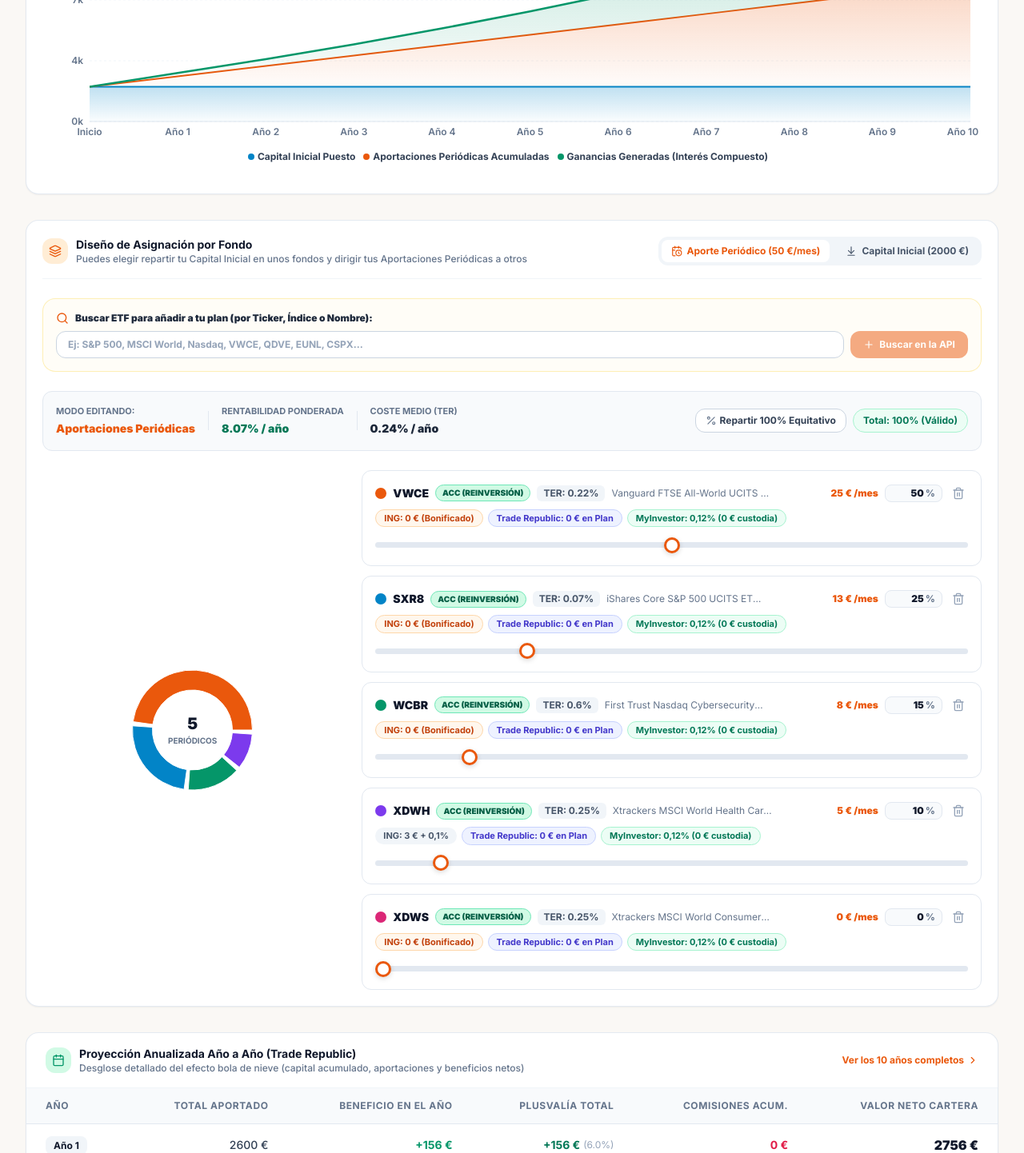
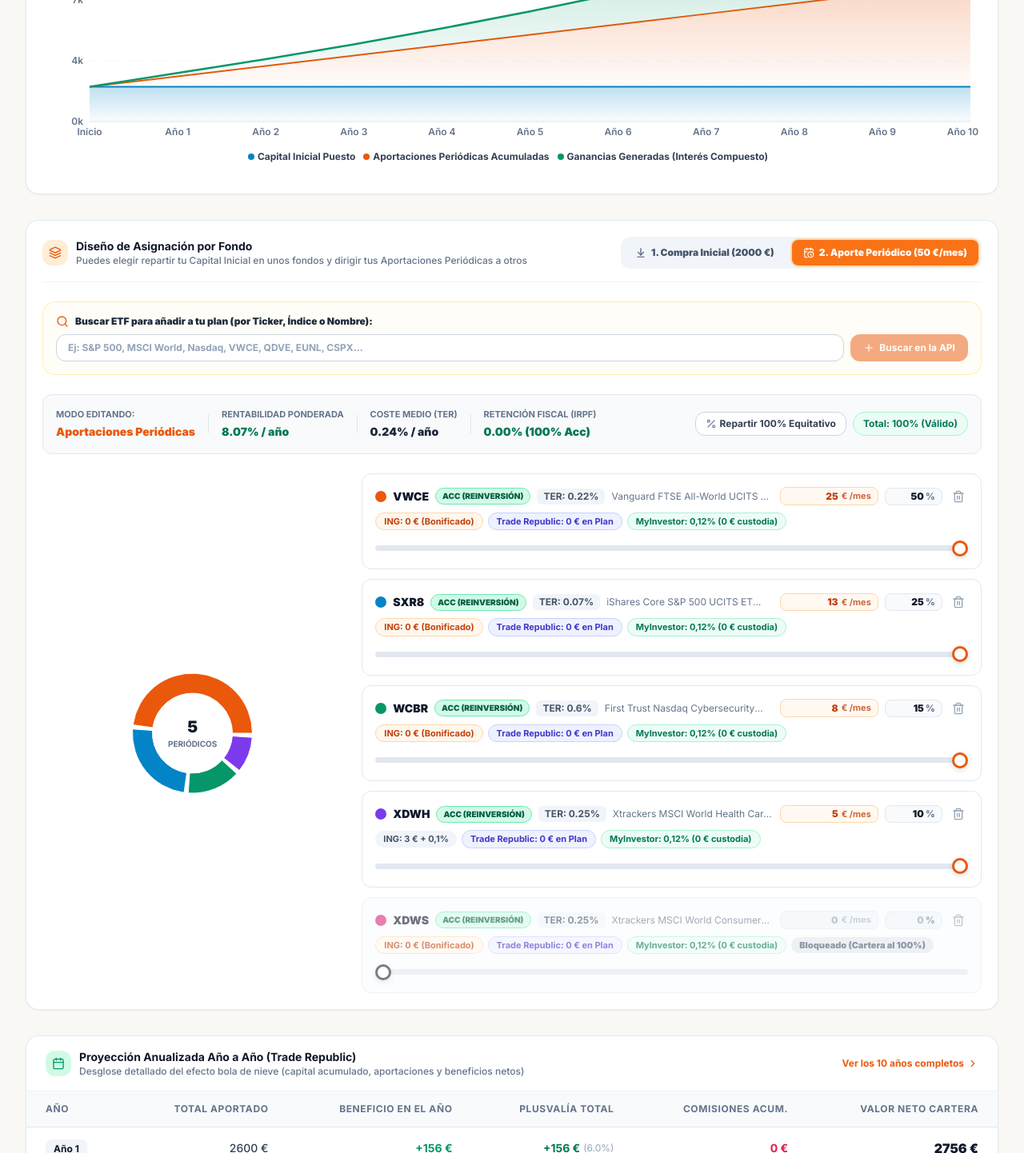
Before and after one commit to aolivari/eftsimulator, a React (Vite) app: page / in a window 1280 px wide. Shown: the part 1163-2605 px from the top of the page at 80% size. Built offline with nearby package versions, Linux system fonts and the light colour scheme.

Commit message:
mejoras en como podemos desarrollar el plan de inversion

```diff
--- a/src/components/ETFSimulator.tsx
+++ b/src/components/ETFSimulator.tsx
@@ -69,8 +69,9 @@ export default function ETFSimulator() {
   // Sincronizar rentabilidad y número de ETFs desde la asignación de cartera
   const handleEtfChange = (updatedEtfs: ETFAsset[]) => {
     setEtfs(updatedEtfs);
+    const activeTotal = updatedEtfs.reduce((s, e) => s + (e.recurringWeight ?? e.weight), 0) || 100;
     const weightedReturn = updatedEtfs.reduce(
-      (sum, e) => sum + (e.expectedReturn * e.weight) / 100,
+      (sum, e) => sum + (e.expectedReturn * (e.recurringWeight ?? e.weight)) / activeTotal,
       0
     );
     setParams((prev) => ({
--- a/src/components/PortfolioAllocation.tsx
+++ b/src/components/PortfolioAllocation.tsx
@@ -24,12 +24,30 @@ export default function PortfolioAllocation({ etfs, onChange, monthlyAmount, ini
   const totalInitial = etfs.reduce((sum, e) => sum + (e.initialWeight ?? e.weight), 0);
   const currentTotal = allocationTab === 'recurring' ? totalRecurring : totalInitial;
 
-  const weightedReturn = etfs.reduce((sum, e) => sum + (e.expectedReturn * (e.recurringWeight ?? e.weight)) / 100, 0);
-  const weightedTER = etfs.reduce((sum, e) => sum + (e.ter * (e.recurringWeight ?? e.weight)) / 100, 0);
+  const currentWeights = etfs.map(e => ({
+    ...e,
+    activeWeight: allocationTab === 'recurring' ? (e.recurringWeight ?? e.weight) : (e.initialWeight ?? e.weight)
+  }));
+  const activeTotal = currentWeights.reduce((s, e) => s + e.activeWeight, 0) || 100;
+  const weightedReturn = currentWeights.reduce((sum, e) => sum + (e.expectedReturn * e.activeWeight) / activeTotal, 0);
+  const weightedTER = currentWeights.reduce((sum, e) => sum + (e.ter * e.activeWeight) / activeTotal, 0);
+  const taxDragPct = currentWeights.reduce((sum, e) => {
+    if (e.dividendPolicy === 'dist') {
+      const yieldRate = e.dividendYield ?? 2.5;
+      return sum + (e.activeWeight / activeTotal) * yieldRate * 0.19;
+    }
+    return sum;
+  }, 0);
 
-  // Cambiar el peso según la pestaña activa
+  // Cambiar el peso según la pestaña activa asegurando que el total no supere 100%
   const handleWeightChange = (id: string, newWeight: number) => {
-    const val = Math.max(0, newWeight);
+    const otherSum = etfs
+      .filter((e) => e.id !== id)
+      .reduce((sum, e) => sum + (allocationTab === 'recurring' ? (e.recurringWeight ?? e.weight) : (e.initialWeight ?? e.weight)), 0);
+
+    const maxAllowed = Math.max(0, 100 - otherSum);
+    const val = Math.max(0, Math.min(maxAllowed, newWeight));
+
     const updated = etfs.map((e) => {
       if (e.id !== id) return e;
       if (allocationTab === 'recurring') {
@@ -39,6 +57,14 @@ export default function PortfolioAllocation({ etfs, onChange, monthlyAmount, ini
       }
     });
     onChange(updated);
+  };
+
+  // Cambiar directamente por importe en euros
+  const handleAmountChange = (id: string, newAmount: number) => {
+    const totalBase = allocationTab === 'recurring' ? monthlyAmount : initialCapital;
+    if (totalBase <= 0) return;
+    const computedWeight = Math.round((Math.max(0, newAmount) / totalBase) * 100);
+    handleWeightChange(id, computedWeight);
   };
 
   // Repartir equitativamente
@@ -189,27 +215,27 @@ export default function PortfolioAllocation({ etfs, onChange, monthlyAmount, ini
         {/* Selector de tipo de asignación (Inicial vs Periódico) */}
         <div className="flex items-center gap-2 bg-slate-100 p-1 rounded-xl">
           <button
+            onClick={() => setAllocationTab('initial')}
+            className={`flex items-center gap-1.5 px-3.5 py-2 rounded-lg text-xs font-black transition cursor-pointer ${
+              allocationTab === 'initial'
+                ? 'bg-sky-600 text-white shadow-sm ring-2 ring-sky-200'
+                : 'text-slate-600 hover:text-slate-900 hover:bg-slate-200/60'
+            }`}
+          >
+            <ArrowDownToLine className="w-3.5 h-3.5" />
+            <span>1. Compra Inicial ({initialCapital.toLocaleString('es-ES')} €)</span>
+          </button>
+
+          <button
             onClick={() => setAllocationTab('recurring')}
-            className={`flex items-center gap-1.5 px-3 py-1.5 rounded-lg text-xs font-bold transition cursor-pointer ${
+            className={`flex items-center gap-1.5 px-3.5 py-2 rounded-lg text-xs font-black transition cursor-pointer ${
               allocationTab === 'recurring'
-                ? 'bg-white text-orange-600 shadow-xs'
-                : 'text-slate-600 hover:text-slate-900'
+                ? 'bg-orange-500 text-white shadow-sm ring-2 ring-orange-200'
+                : 'text-slate-600 hover:text-slate-900 hover:bg-slate-200/60'
             }`}
           >
             <CalendarClock className="w-3.5 h-3.5" />
-            <span>Aporte Periódico ({monthlyAmount.toLocaleString('es-ES')} €/mes)</span>
-          </button>
-
-          <button
-            onClick={() => setAllocationTab('initial')}
-            className={`flex items-center gap-1.5 px-3 py-1.5 rounded-lg text-xs font-bold transition cursor-pointer ${
-              allocationTab === 'initial'
-                ? 'bg-white text-sky-600 shadow-xs'
-                : 'text-slate-600 hover:text-slate-900'
-            }`}
-          >
-            <ArrowDownToLine className="w-3.5 h-3.5" />
-            <span>Capital Inicial ({initialCapital.toLocaleString('es-ES')} €)</span>
+            <span>2. Aporte Periódico ({monthlyAmount.toLocaleString('es-ES')} €/mes)</span>
           </button>
         </div>
       </div>
@@ -305,6 +331,15 @@ export default function PortfolioAllocation({ etfs, onChange, monthlyAmount, ini
             <span className="text-[11px] uppercase text-slate-500 font-bold block">Coste Medio (TER)</span>
             <span className="text-sm font-black text-slate-800">{weightedTER.toFixed(2)}% / año</span>
           </div>
+
+          <div className="h-6 w-px bg-slate-200 hidden sm:block" />
+
+          <div>
+            <span className="text-[11px] uppercase text-slate-500 font-bold block">Retención Fiscal (IRPF)</span>
+            <span className={`text-sm font-black ${taxDragPct > 0 ? 'text-amber-600' : 'text-emerald-700'}`}>
+              {taxDragPct > 0 ? `-${taxDragPct.toFixed(2)}% / año (Dist)` : '0.00% (100% Acc)'}
+            </span>
+          </div>
         </div>
 
         <div className="flex items-center gap-2">
@@ -368,9 +403,20 @@ export default function PortfolioAllocation({ etfs, onChange, monthlyAmount, ini
               ? (etf.recurringWeight ?? etf.weight)
               : (etf.initialWeight ?? etf.weight);
 
+            const otherSum = etfs
+              .filter((e) => e.id !== etf.id)
+              .reduce((sum, e) => sum + (allocationTab === 'recurring' ? (e.recurringWeight ?? e.weight) : (e.initialWeight ?? e.weight)), 0);
+
+            const maxAllowed = Math.max(0, 100 - otherSum);
+            const isBlockedAtZero = maxAllowed === 0 && currentWeight === 0;
+
             const moneyAssigned = allocationTab === 'recurring'
               ? (monthlyAmount * currentWeight) / 100
               : (initialCapital * currentWeight) / 100;
+
+            const maxMoneyAllowed = allocationTab === 'recurring'
+              ? (monthlyAmount * maxAllowed) / 100
+              : (initialCapital * maxAllowed) / 100;
 
             const cond = etf.brokerConditions;
             const isIngFree = cond?.ing?.isPromo;
@@ -379,7 +425,11 @@ export default function PortfolioAllocation({ etfs, onChange, monthlyAmount, ini
             return (
               <div
                 key={etf.id}
-                className="bg-white p-4 rounded-xl border border-slate-200 shadow-xs hover:border-slate-300 transition"
+                className={`p-4 rounded-xl border transition shadow-xs ${
+                  isBlockedAtZero
+                    ? 'bg-slate-50/70 border-slate-200 opacity-60'
+                    : 'bg-white border-slate-200 hover:border-slate-300'
+                }`}
               >
                 <div className="flex items-center justify-between gap-2 mb-2">
                   <div className="flex items-center gap-2 min-w-0">
@@ -412,17 +462,43 @@ export default function PortfolioAllocation({ etfs, onChange, monthlyAmount, ini
                   </div>
 
                   <div className="flex items-center gap-2 flex-shrink-0">
-                    <span className={`text-xs font-black ${allocationTab === 'recurring' ? 'text-orange-600' : 'text-sky-600'}`}>
-                      {moneyAssigned.toFixed(0)} € {allocationTab === 'recurring' ? '/mes' : 'inicial'}
-                    </span>
-                    <div className="flex items-center bg-slate-50 border border-slate-200 rounded-lg px-2 py-0.5">
+                    {/* Input manual en Euros */}
+                    <div className={`flex items-center rounded-lg px-2 py-0.5 border ${
+                      isBlockedAtZero
+                        ? 'bg-slate-100 border-slate-200 text-slate-400'
+                        : allocationTab === 'recurring'
+                          ? 'bg-orange-50/70 border-orange-200 text-orange-700'
+                          : 'bg-sky-50/70 border-sky-200 text-sky-700'
+                    }`}>
                       <input
                         type="number"
                         min="0"
-                        max="100"
-                        value={currentWeight}
-                        onChange={(e) => handleWeightChange(etf.id, Number(e.target.value))}
-                        className="w-10 bg-transparent text-right font-black text-slate-900 text-xs focus:outline-none"
+                        max={Math.round(maxMoneyAllowed)}
+                        step="1"
+                        disabled={isBlockedAtZero}
+                        value={moneyAssigned === 0 ? '' : Math.round(moneyAssigned)}
+                        placeholder="0"
+                        onChange={(e) => handleAmountChange(etf.id, Number(e.target.value) || 0)}
+                        className="w-16 bg-transparent text-right font-black text-xs focus:outline-none [appearance:textfield] [&::-webkit-outer-spin-button]:appearance-none [&::-webkit-inner-spin-button]:appearance-none disabled:cursor-not-allowed"
+                      />
+                      <span className="text-[11px] font-bold ml-1 opacity-80 whitespace-nowrap">
+                        € {allocationTab === 'recurring' ? '/mes' : 'inicial'}
+                      </span>
+                    </div>
+
+                    {/* Input manual en Porcentaje */}
+                    <div className={`flex items-center border rounded-lg px-2 py-0.5 ${
+                      isBlockedAtZero ? 'bg-slate-100 border-slate-200 text-slate-400' : 'bg-slate-50 border-slate-200'
+                    }`}>
+                      <input
+                        type="number"
+                        min="0"
+                        max={maxAllowed}
+                        disabled={isBlockedAtZero}
+                        value={currentWeight === 0 ? '' : currentWeight}
+                        placeholder="0"
+                        onChange={(e) => handleWeightChange(etf.id, Number(e.target.value) || 0)}
+                        className="w-10 bg-transparent text-right font-black text-slate-900 text-xs focus:outline-none [appearance:textfield] [&::-webkit-outer-spin-button]:appearance-none [&::-webkit-inner-spin-button]:appearance-none disabled:cursor-not-allowed disabled:text-slate-400"
                       />
                       <span className="text-xs text-slate-500 font-bold ml-0.5">%</span>
                     </div>
@@ -455,16 +531,29 @@ export default function PortfolioAllocation({ etfs, onChange, monthlyAmount, ini
                   <span className="inline-flex items-center gap-1 text-[11px] px-2.5 py-0.5 rounded-full font-bold bg-emerald-50 text-emerald-700 border border-emerald-200">
                     MyInvestor: 0,12% (0 € custodia)
                   </span>
+
+                  {isBlockedAtZero && (
+                    <span className="inline-flex items-center gap-1 text-[11px] px-2.5 py-0.5 rounded-full font-black bg-slate-200 text-slate-600">
+                      Bloqueado (Cartera al 100%)
+                    </span>
+                  )}
                 </div>
 
-                {/* Slider */}
+                {/* Slider con tope dinámico max={maxAllowed} */}
                 <input
                   type="range"
                   min="0"
-                  max="100"
+                  max={maxAllowed}
+                  disabled={isBlockedAtZero}
                   value={currentWeight}
                   onChange={(e) => handleWeightChange(etf.id, Number(e.target.value))}
-                  className={`w-full h-2 rounded-full cursor-pointer mt-1 ${allocationTab === 'recurring' ? 'accent-orange-500 bg-orange-100' : 'accent-sky-500 bg-sky-100'}`}
+                  className={`w-full h-2 rounded-full mt-1 ${
+                    isBlockedAtZero
+                      ? 'bg-slate-200 accent-slate-400 cursor-not-allowed'
+                      : allocationTab === 'recurring'
+                        ? 'accent-orange-500 bg-orange-100 cursor-pointer'
+                        : 'accent-sky-500 bg-sky-100 cursor-pointer'
+                  }`}
                 />
               </div>
             );
--- a/src/data/etfList.ts
+++ b/src/data/etfList.ts
@@ -1,3 +1,5 @@
+import type { ETFAsset } from '../types';
+
 export interface BrokerOffer {
   brokerId: string;
   brokerName: string;
@@ -5,26 +7,7 @@ export interface BrokerOffer {
   isZeroFeePromo: boolean; // Si entra en la lista de 0€ (ej. ING selección, Trade Republic Sparplan, MyInvestor sin custodia)
   notes: string;
 }
-
-export interface ETFAsset {
-  id: string;
-  ticker: string;
-  name: string;
-  category: 'core' | 'satellite';
-  sectorOrTheme: string;
-  ter: number; // Tasa de gastos anual (ej: 0.20%)
-  expectedReturn: number; // Rentabilidad esperada media anual %
-  weight: number; // Porcentaje de asignación (0-100)
-  isin?: string;
-  description?: string;
-  // Ofertas específicas por cada bróker para este ETF concreto
-  brokerConditions: {
-    ing: { isPromo: boolean; buyFee: number; note: string };
-    myinvestor: { isPromo: boolean; buyFeeRate: number; note: string };
-    traderepublic: { isSavingsPlanEligible: boolean; buyFee: number; note: string };
-    banca_tradicional: { buyFee: number; note: string };
-  };
-}
+export type { ETFAsset };
 
 export const POPULAR_ETFS: ETFAsset[] = [
   {
@@ -36,6 +19,8 @@ export const POPULAR_ETFS: ETFAsset[] = [
     ter: 0.22,
     expectedReturn: 7.5,
     weight: 50,
+    initialWeight: 60,
+    recurringWeight: 50,
     isin: 'IE00BK5BQT80',
     description: 'Núcleo global con más de 3.600 empresas de países desarrollados y emergentes.',
     brokerConditions: {
@@ -54,6 +39,8 @@ export const POPULAR_ETFS: ETFAsset[] = [
     ter: 0.07,
     expectedReturn: 8.5,
     weight: 25,
+    initialWeight: 40,
+    recurringWeight: 25,
     isin: 'IE00B5BMR087',
     description: 'Las 500 mayores empresas cotizadas en Estados Unidos.',
     brokerConditions: {
@@ -72,6 +59,8 @@ export const POPULAR_ETFS: ETFAsset[] = [
     ter: 0.60,
     expectedReturn: 10.0,
     weight: 15,
+    initialWeight: 0,
+    recurringWeight: 15,
     isin: 'IE00BF099516',
     description: 'Satélite temático enfocado en empresas globales líderes en seguridad informática.',
     brokerConditions: {
@@ -90,6 +79,8 @@ export const POPULAR_ETFS: ETFAsset[] = [
     ter: 0.25,
     expectedReturn: 7.0,
     weight: 10,
+    initialWeight: 0,
+    recurringWeight: 10,
     isin: 'IE00BM67HK77',
     description: 'Sector defensivo y de innovación sanitaria global.',
     brokerConditions: {
@@ -108,6 +99,8 @@ export const POPULAR_ETFS: ETFAsset[] = [
     ter: 0.25,
     expectedReturn: 6.8,
     weight: 0,
+    initialWeight: 0,
+    recurringWeight: 0,
     isin: 'IE00BM67HN09',
     description: 'Empresas multinacionales de bienes de primera necesidad y consumo defensivo.',
     brokerConditions: {
--- a/src/engine/simulation.ts
+++ b/src/engine/simulation.ts
@@ -60,18 +60,21 @@ function calculateBasketBuyFee(brokerId: string, quarterlyContribution: number,
 
 /**
  * Calcula el arrastre fiscal por dividendos de distribución frente a acumulación.
- * En fondos Acc (Acumulación): arrastre = 0 (100% reinvertido sin pagar IRPF).
- * En fondos Dist (Distribución): IRPF del 19% sobre los dividendos cobrados.
+ * En fondos Acc (Acumulación): arrastre = 0 (100% reinvertido automáticamente sin pagar IRPF cada trimestre).
+ * En fondos Dist (Distribución): IRPF del 19% sobre los dividendos distribuidos (ej. media 2.2% anual), lo que reduce la rentabilidad neta compuesta.
  */
 function calculateDividendTaxDrag(etfs?: ETFAsset[]): number {
   if (!etfs || etfs.length === 0) return 0;
 
+  const totalWeight = etfs.reduce((sum, e) => sum + (e.recurringWeight ?? e.weight), 0) || 100;
   let totalTaxDrag = 0;
+
   for (const etf of etfs) {
-    const weight = (etf.recurringWeight ?? etf.weight) / 100;
+    const weight = (etf.recurringWeight ?? etf.weight) / totalWeight;
     if (etf.dividendPolicy === 'dist') {
-      const yieldRate = (etf.dividendYield ?? 2.0) / 100;
-      // Retención IRPF en España (19% tramo base)
+      // Rendimiento por dividendo típico según el activo (media 2.5% anual)
+      const yieldRate = (etf.dividendYield ?? 2.5) / 100;
+      // Retención fiscal en origen/destino (19% IRPF)
       totalTaxDrag += weight * yieldRate * 0.19;
     }
   }
```
